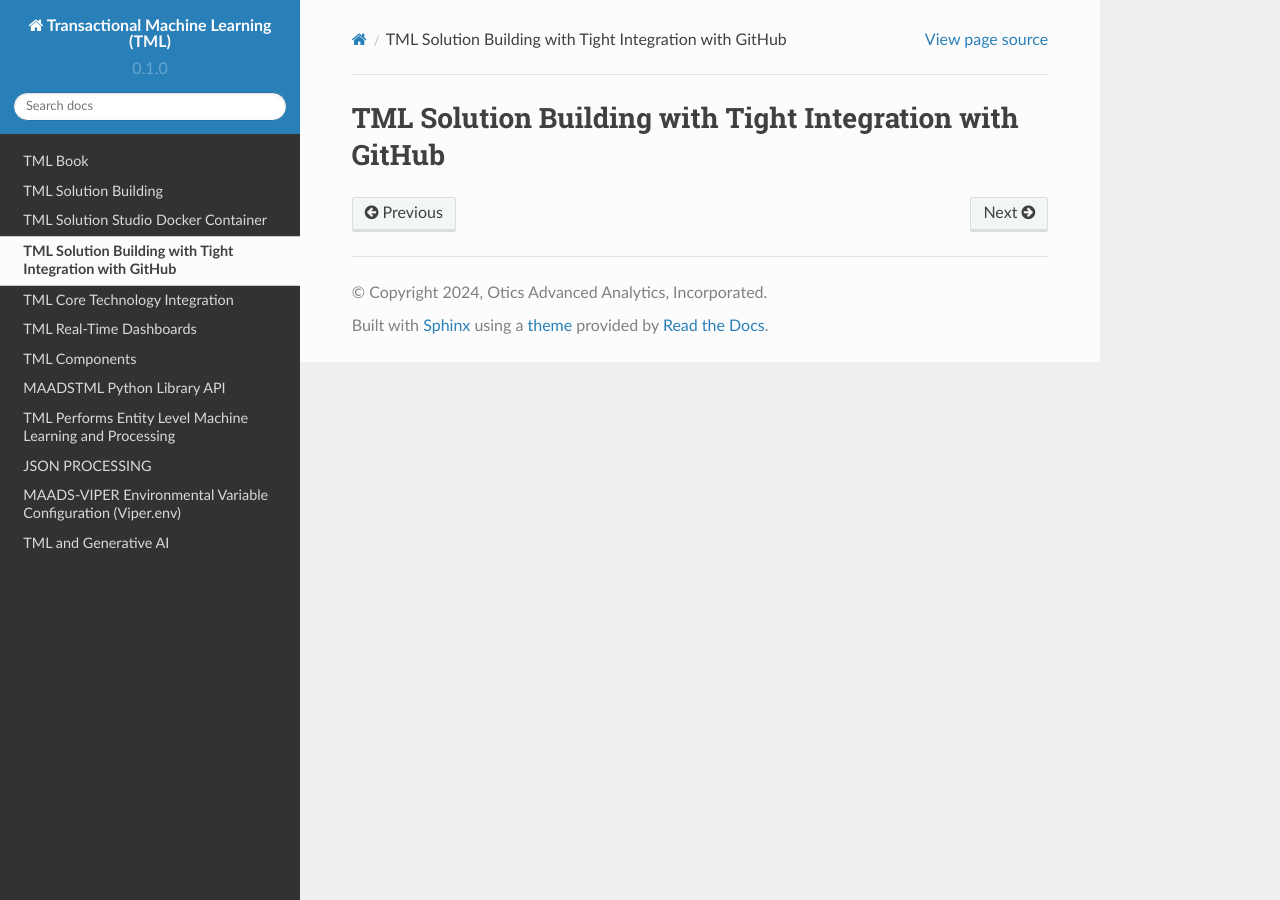
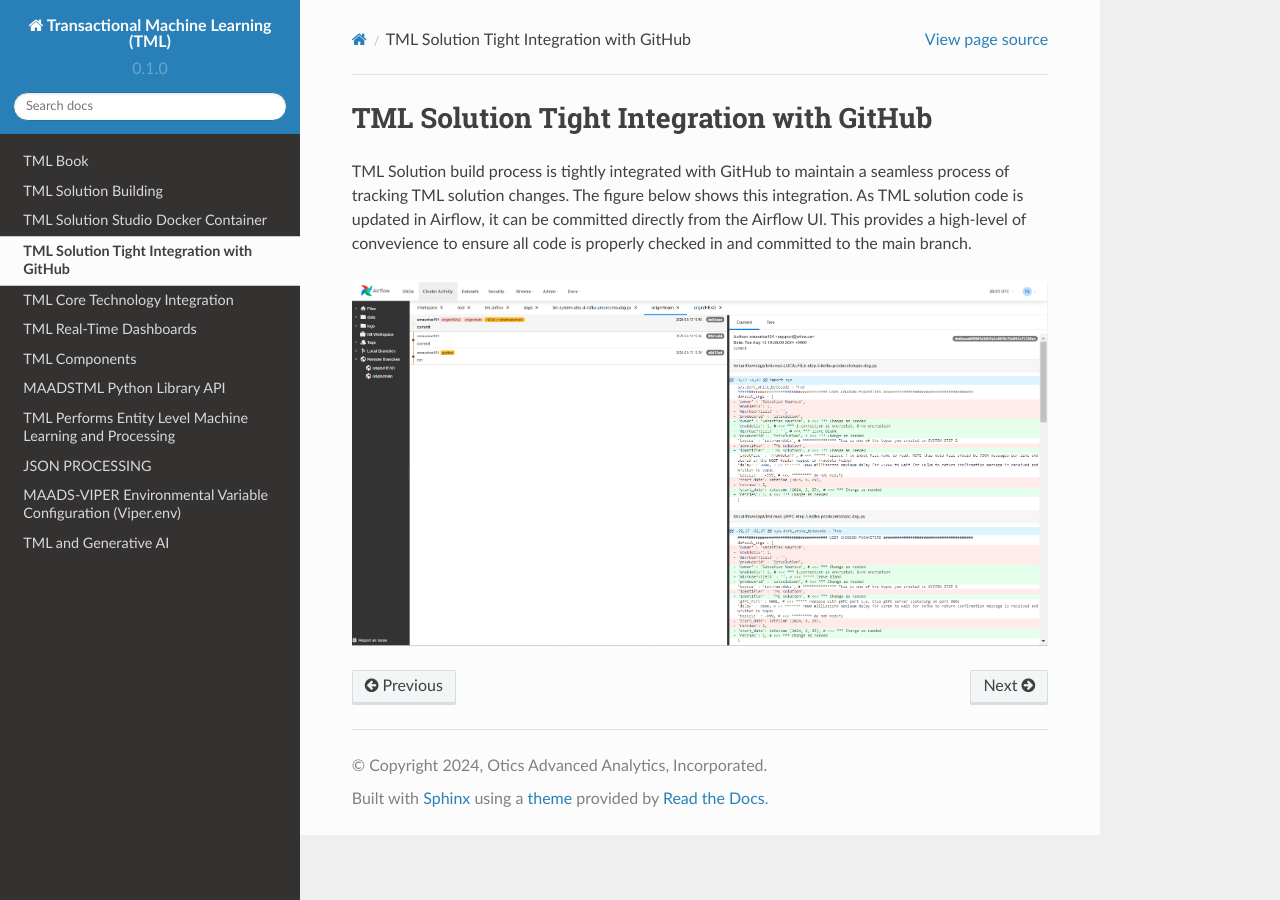
Before and after one commit to smaurice101/readthedocs, a Sphinx documentation site: the page built from docs/source/git.rst, in a window 1280 px wide. Built offline with Sphinx 7.4.7 and the Read the Docs theme 2.0.0, drawn with Linux system fonts in a browser that asks for light colours.

Commit message:
Update git.rst

```diff
--- a/docs/source/git.rst
+++ b/docs/source/git.rst
@@ -1,2 +1,6 @@
-TML Solution Building with Tight Integration with GitHub
-=============================================
+TML Solution Tight Integration with GitHub
+================================
+
+TML Solution build process is tightly integrated with GitHub to maintain a seamless process of tracking TML solution changes.  The figure below shows this integration.  As TML solution code is updated in Airflow, it can be committed directly from the Airflow UI.  This provides a high-level of convevience to ensure all code is properly checked in and committed to the main branch.
+
+.. figure:: tmlgit.png
```
